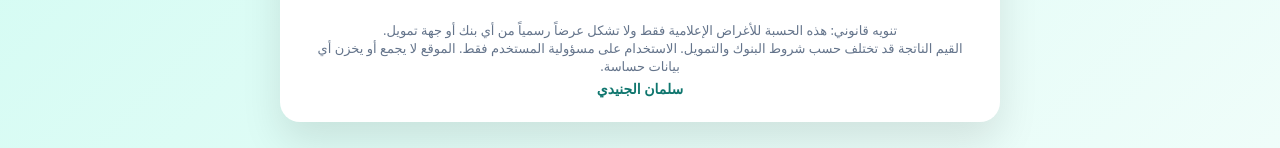
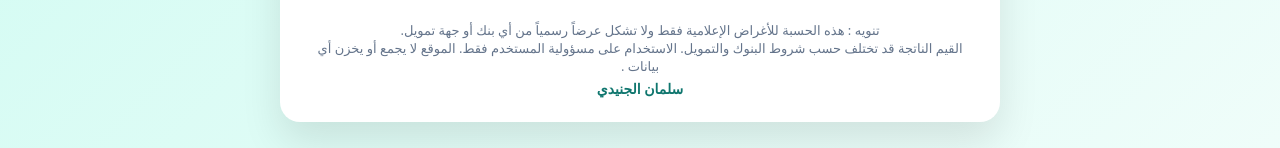
Before and after one commit to SalmanAljnidi/finance-calculator, a plain HTML site: page index.html in a window 1280 px wide. Shown: the part 610-758 px from the top of the page. Drawn offline with Linux system fonts and the light colour scheme.

Commit message:
Update index.html

```diff
--- a/index.html
+++ b/index.html
@@ -75,8 +75,8 @@ button{margin-top:20px;width:100%;padding:14px;border:none;border-radius:14px;ba
   <div class="result"><span>قسط أعلى مبلغ ممكن:</span><strong id="maxMonthly"></strong></div>
 </div>
 <div class="note">
-  تنويه قانوني: هذه الحسبة للأغراض الإعلامية فقط ولا تشكل عرضاً رسمياً من أي بنك أو جهة تمويل.<br>
-  القيم الناتجة قد تختلف حسب شروط البنوك والتمويل. الاستخدام على مسؤولية المستخدم فقط. الموقع لا يجمع أو يخزن أي بيانات حساسة.
+  تنويه : هذه الحسبة للأغراض الإعلامية فقط ولا تشكل عرضاً رسمياً من أي بنك أو جهة تمويل.<br>
+  القيم الناتجة قد تختلف حسب شروط البنوك والتمويل. الاستخدام على مسؤولية المستخدم فقط. الموقع لا يجمع أو يخزن أي بيانات .
   <div class="author">سلمان الجنيدي</div>
 </div>
 </div>
```
